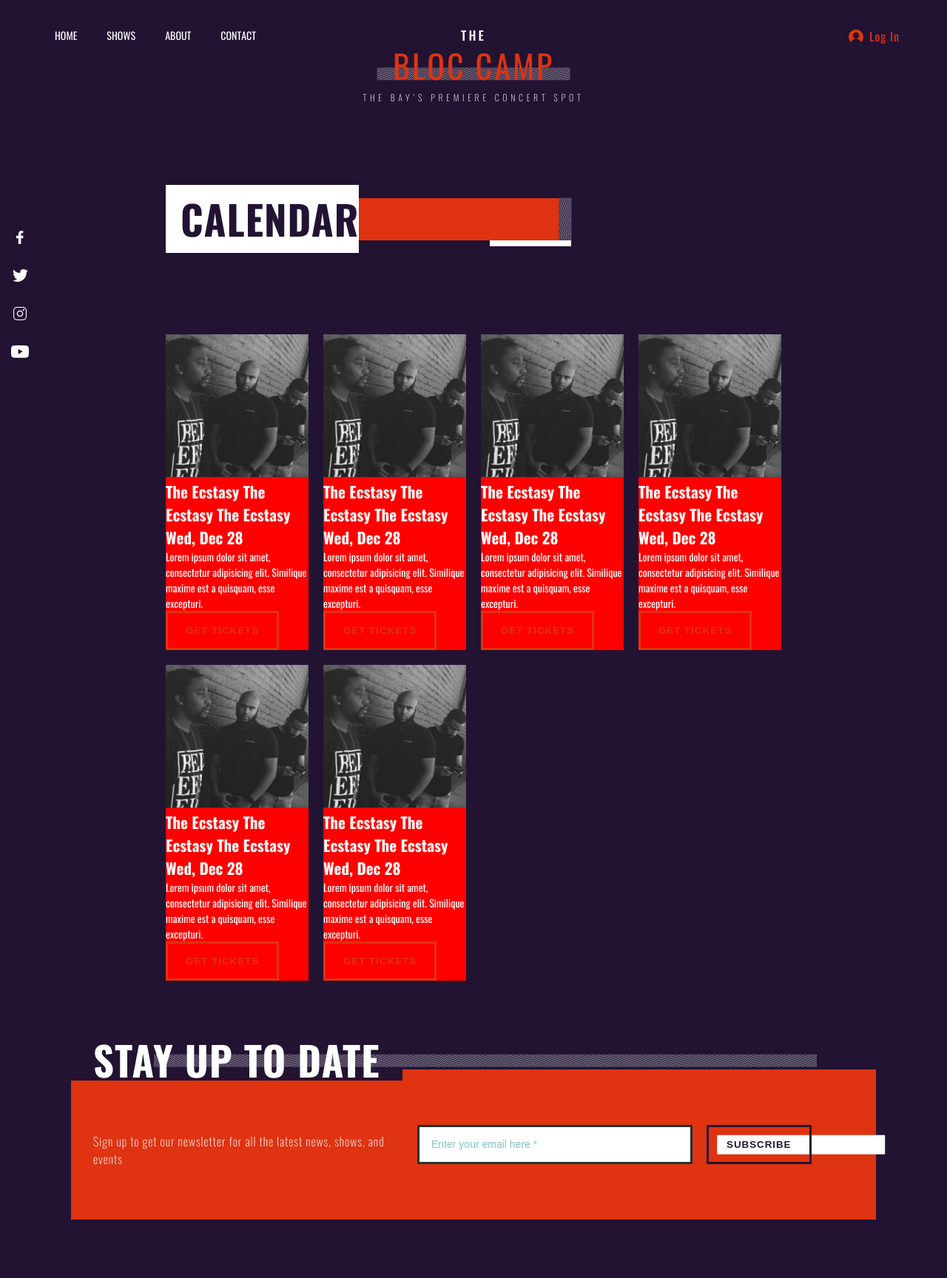
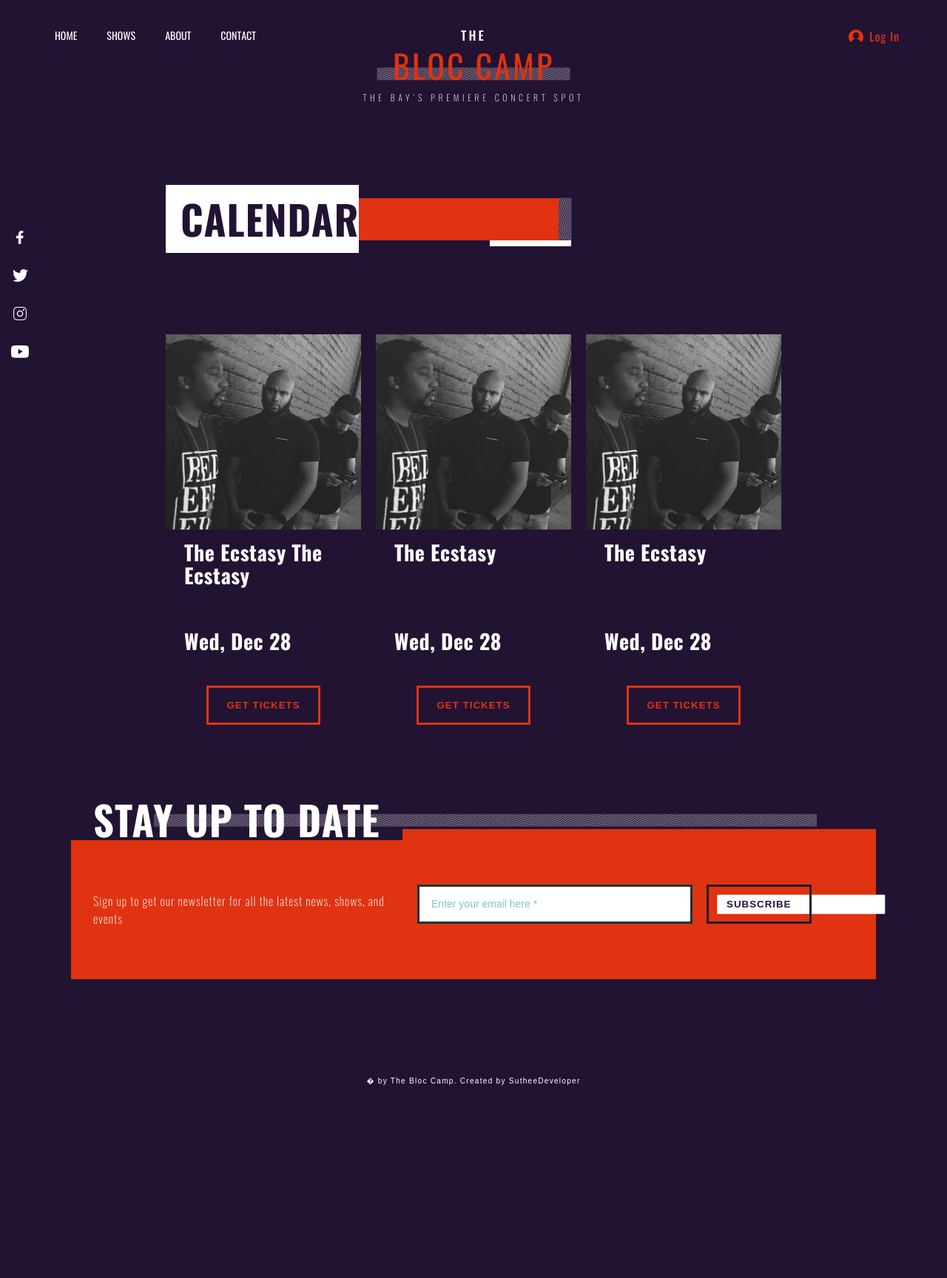
Before and after one commit to SutheeDev/thebloccamp, a Flask app: page /shows in a window 1280 px wide. Shown: the top 1728 px of the page at 74% size. After the commit the page ends 1467 px from the top, so only its background shows below. Run offline with Flask 2, Linux system fonts and the light colour scheme.

Commit message:
style each show

```diff
--- a/static/css/calendar.css
+++ b/static/css/calendar.css
@@ -24,8 +24,9 @@ main {
   max-width: 980px;
   margin: 0 auto;
   display: grid;
-  grid-template-columns: repeat(auto-fit, minmax(180px, 1fr));
+  grid-template-columns: repeat(auto-fit, minmax(210px, 1fr));
   gap: 20px;
+  row-gap: 40px;
 }
 @media screen and (max-width: 850px) {
   .calendar-shows,
@@ -37,13 +38,14 @@ main {
 }
 .calendar-show {
   max-width: 280px;
-  background-color: red;
+  background-color: #221333;
+  overflow: hidden;
 }
 .calendar-show img {
   width: 100%;
   filter: grayscale(100%);
 }
-@media screen and (max-width: 480px) {
+@media screen and (max-width: 550px) {
   .calendar-shows {
     display: flex;
     flex-direction: column;
@@ -52,3 +54,48 @@ main {
     max-width: 100%;
   }
 }
+.calendar-show-info {
+  /* padding: 16px 25px; */
+  position: relative;
+  background-color: #221333;
+  height: 285px;
+  margin-top: -4px;
+}
+.band-date {
+  display: flex;
+  flex-direction: column;
+  justify-content: space-between;
+}
+.band-date h2 {
+  font-size: 28px;
+  letter-spacing: 0.5px;
+  margin-bottom: 25px;
+  line-height: 1.1;
+}
+.band-name {
+  min-height: 95px;
+}
+.getTicket-btn {
+  width: 100%;
+  height: 95px;
+  display: grid;
+  place-items: center;
+  background-color: #221333;
+  position: absolute;
+  bottom: 0;
+  left: 0;
+  z-index: 3;
+}
+.band-date-info {
+  background-color: #221333;
+  padding: 16px 25px;
+  position: absolute;
+  top: 0;
+  left: 0;
+  min-height: 426px;
+
+  transition: all 0.3s ease;
+}
+.calendar-show:hover .band-date-info {
+  top: -200px;
+}
--- a/templates/shows.html
+++ b/templates/shows.html
@@ -13,101 +13,68 @@
       </div>
     </div>
   </section>
+
   <section class="calendar-shows">
     <article class="calendar-show">
       <img src="../static/images/img-band-1.jpg" alt="" />
       <div class="calendar-show-info">
+        <div class="band-date-info">
           <div class="band-date">
-          <h2>The Ecstasy The Ecstasy The Ecstasy</h2>
+            <h2 class="band-name">The Ecstasy The Ecstasy</h2>
             <h2>Wed, Dec 28</h2>
           </div>
           <div class="band-info">
             <p>
-            Lorem ipsum dolor sit amet, consectetur adipisicing elit. Similique
-            maxime est a quisquam, esse excepturi.
+              Lorem ipsum dolor sit amet, consectetur adipisicing elit.
+              Similique maxime est a quisquam, esse excepturi.
             </p>
           </div>
+        </div>
+        <div class="getTicket-btn">
           <button class="btn">get tickets</button>
         </div>
+      </div>
     </article>
+
     <article class="calendar-show">
       <img src="../static/images/img-band-1.jpg" alt="" />
       <div class="calendar-show-info">
+        <div class="band-date-info">
           <div class="band-date">
-          <h2>The Ecstasy The Ecstasy The Ecstasy</h2>
+            <h2 class="band-name">The Ecstasy</h2>
             <h2>Wed, Dec 28</h2>
           </div>
           <div class="band-info">
             <p>
-            Lorem ipsum dolor sit amet, consectetur adipisicing elit. Similique
-            maxime est a quisquam, esse excepturi.
+              Lorem ipsum dolor sit amet, consectetur adipisicing elit.
+              Similique maxime est a quisquam, esse excepturi.
             </p>
           </div>
+        </div>
+        <div class="getTicket-btn">
           <button class="btn">get tickets</button>
         </div>
+      </div>
     </article>
+
     <article class="calendar-show">
       <img src="../static/images/img-band-1.jpg" alt="" />
       <div class="calendar-show-info">
+        <div class="band-date-info">
           <div class="band-date">
-          <h2>The Ecstasy The Ecstasy The Ecstasy</h2>
+            <h2 class="band-name">The Ecstasy</h2>
             <h2>Wed, Dec 28</h2>
           </div>
           <div class="band-info">
             <p>
-            Lorem ipsum dolor sit amet, consectetur adipisicing elit. Similique
-            maxime est a quisquam, esse excepturi.
+              Lorem ipsum dolor sit amet, consectetur adipisicing elit.
+              Similique maxime est a quisquam, esse excepturi.
             </p>
           </div>
+        </div>
+        <div class="getTicket-btn">
           <button class="btn">get tickets</button>
         </div>
-    </article>
-    <article class="calendar-show">
-      <img src="../static/images/img-band-1.jpg" alt="" />
-      <div class="calendar-show-info">
-        <div class="band-date">
-          <h2>The Ecstasy The Ecstasy The Ecstasy</h2>
-          <h2>Wed, Dec 28</h2>
-        </div>
-        <div class="band-info">
-          <p>
-            Lorem ipsum dolor sit amet, consectetur adipisicing elit. Similique
-            maxime est a quisquam, esse excepturi.
-          </p>
-        </div>
-        <button class="btn">get tickets</button>
-      </div>
-    </article>
-    <article class="calendar-show">
-      <img src="../static/images/img-band-1.jpg" alt="" />
-      <div class="calendar-show-info">
-        <div class="band-date">
-          <h2>The Ecstasy The Ecstasy The Ecstasy</h2>
-          <h2>Wed, Dec 28</h2>
-        </div>
-        <div class="band-info">
-          <p>
-            Lorem ipsum dolor sit amet, consectetur adipisicing elit. Similique
-            maxime est a quisquam, esse excepturi.
-          </p>
-        </div>
-        <button class="btn">get tickets</button>
-      </div>
-    </article>
-    <article class="calendar-show">
-      <img src="../static/images/img-band-1.jpg" alt="" />
-      <div class="calendar-show-info">
-        <div class="band-date">
-          <h2>The Ecstasy The Ecstasy The Ecstasy</h2>
-          <h2>Wed, Dec 28</h2>
-        </div>
-        <div class="band-info">
-          <p>
-            Lorem ipsum dolor sit amet, consectetur adipisicing elit. Similique
-            maxime est a quisquam, esse excepturi.
-          </p>
-        </div>
-        <button class="btn">get tickets</button>
       </div>
     </article>
   </section>
```
Lines whose indentation alone changed are shown as unchanged.
